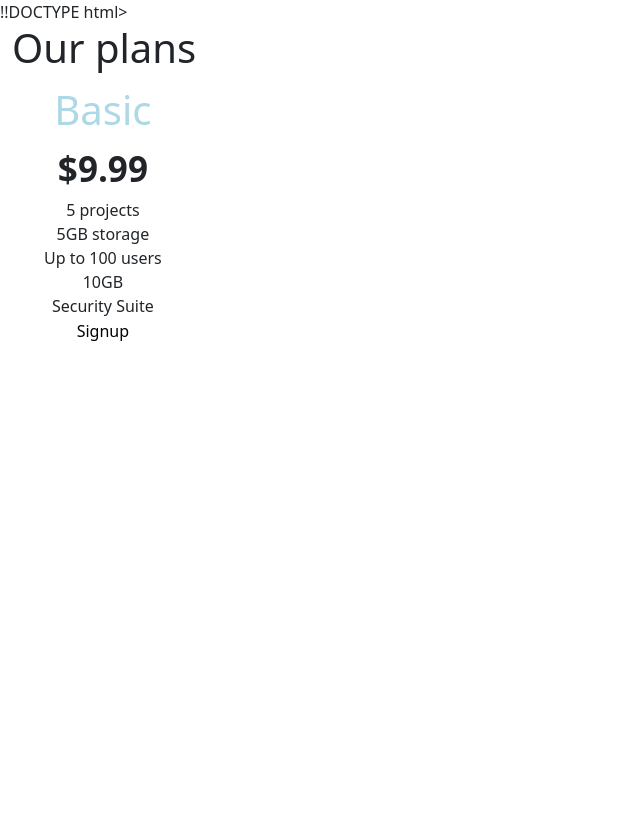
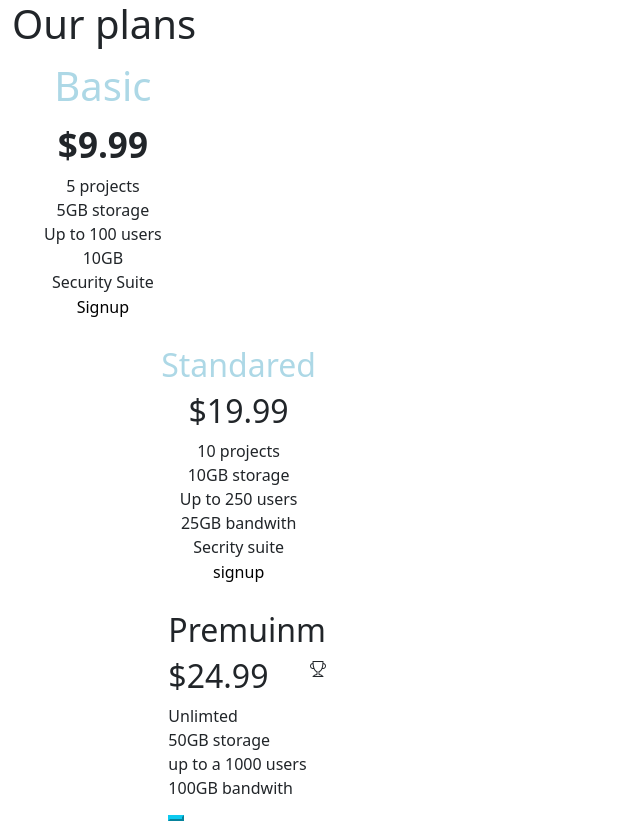
Before and after one commit to B1r2a3d4l5y/responsive-product-landing-page, a plain HTML site: page plan.html in a window 1280 px wide. Shown: the whole page, without its empty margins (0-640 px from the left). Before the commit the page ends 800 px from the top, so only its background shows below. Drawn offline with nearby package versions, Linux system fonts and the light colour scheme.

Commit message:
upated plan.html

```diff
--- a/plan.html
+++ b/plan.html
@@ -1,4 +1,4 @@
-!!DOCTYPE html>
+<!DOCTYPE html>
 <html lang="en">
 <head>
     <meta charset="UTF-8">
@@ -90,3 +90,26 @@
                 <li >Security Suite</li>
                 <li><button type="submit" class="signup btn-info">Signup</button></li>
             </ul>
+
+            <ul class="s-plan float-end">
+                <li class="header-standerd"><h2>Standared</h2></li>
+               <li class="s-price"><h2>$19.99</h2></li>
+                <li class="s-items">10 projects</li>
+                <li class="s-items">10GB storage</li>
+                <li class="s-items">Up to 250 users</li>
+                <li class="s-items">25GB bandwith</li>
+                <li class="s-items">Secrity suite</li>
+                <li> <button type="submit" class="signup btn-info">signup</button></li>
+
+            </ul>
+            <ul class="p-plan float-end" >
+                <li><h2>Premuinm</h2><span><i class=" icon bi bi-trophy float-end" ></i></span></li>
+
+               <li class="p-price"><h2 >$24.99</h2></li>
+               <li>Unlimted</li>
+               <li>50GB storage</li>
+               <li>up to a 1000 users</li>
+               <li>100GB bandwith</li>
+               <li><button type="submit" class="signup-p btn-info"></button></li>
+
+            </ul>
```
